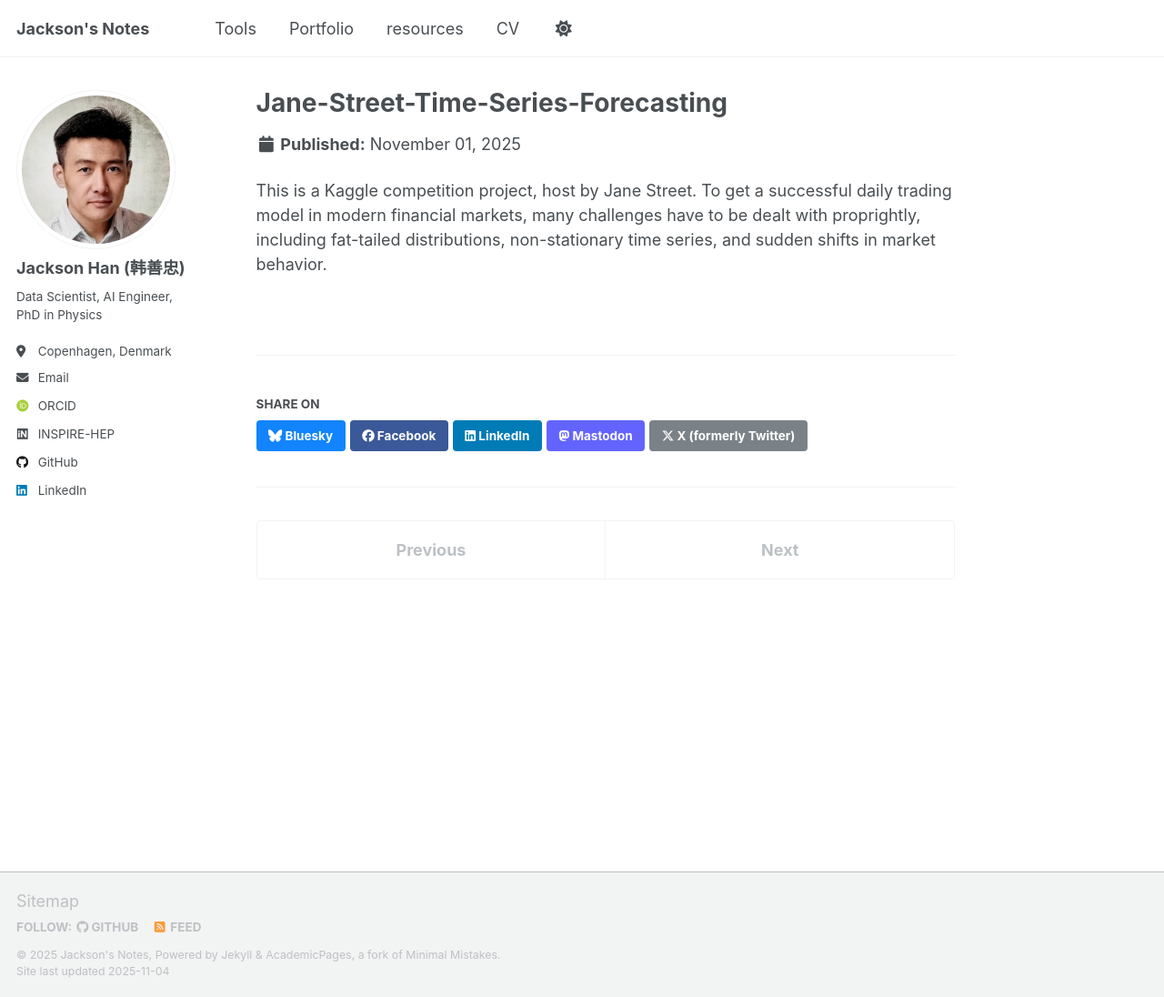
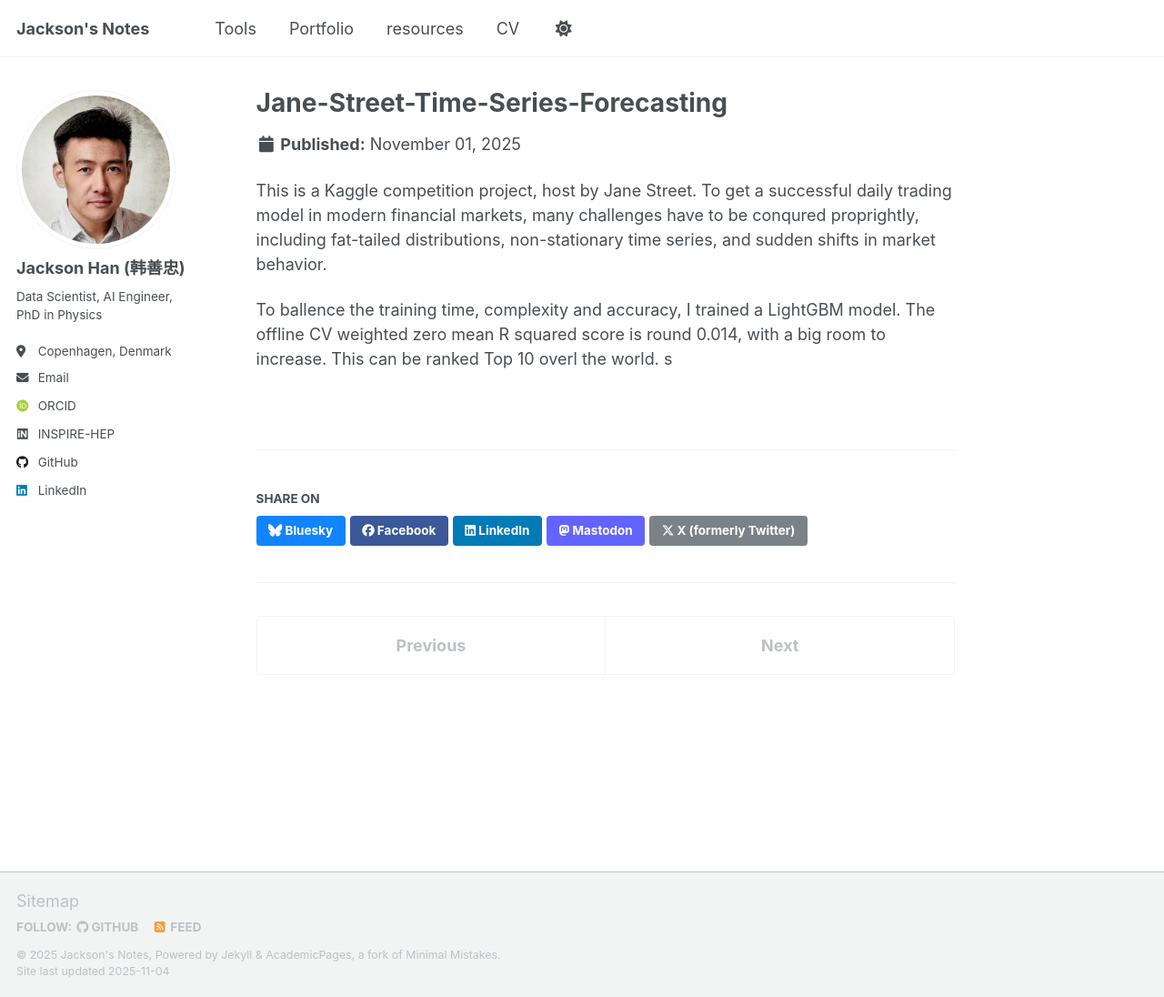
Before and after one commit to Jackson00Han/Jackson00Han.github.io, a Jekyll site: the page built from _portfolio/portfolio-1.md, in a window 1280 px wide and 1096 px high. Shown: the whole window at 91% size. Built offline with Jekyll 4.4.1, drawn with Linux system fonts in a browser that asks for light colours; some web fonts are replaced; a script that is not in the unit is left out.

Commit message:
add portfolio

```diff
--- a/_portfolio/portfolio-1.md
+++ b/_portfolio/portfolio-1.md
@@ -7,4 +7,6 @@ date: 2025-11-01
 permalink: /portfolio/item-1/
 ---
 
-This is a Kaggle competition project, host by Jane Street. To get a successful daily trading model in modern financial markets, many challenges have to be dealt with proprightly, including fat-tailed distributions, non-stationary time series, and sudden shifts in market behavior.
+This is a Kaggle competition project, host by Jane Street. To get a successful daily trading model in modern financial markets, many challenges have to be conqured proprightly, including fat-tailed distributions, non-stationary time series, and sudden shifts in market behavior.
+
+To ballence the training time, complexity and accuracy, I trained a LightGBM model. The offline CV weighted zero mean R squared score is round 0.014, with a big room to increase. This can be ranked Top 10 overl the world. s
```
